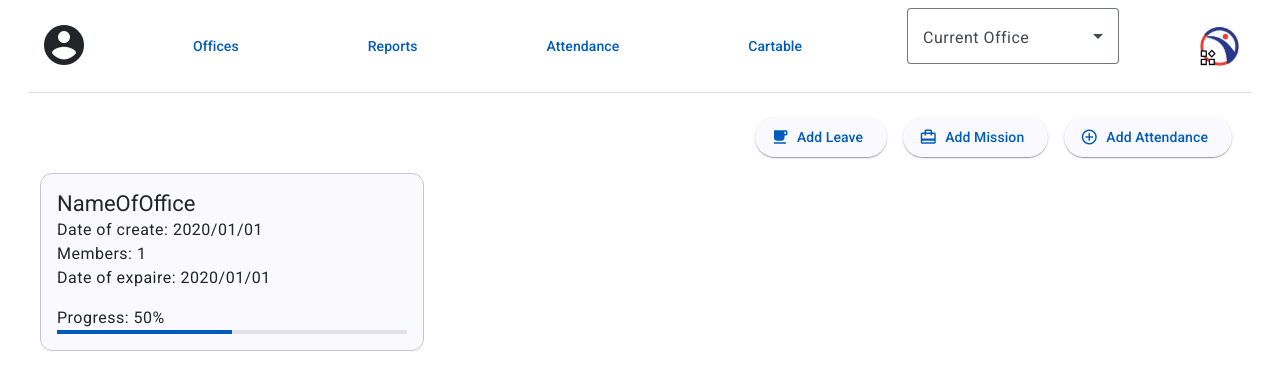
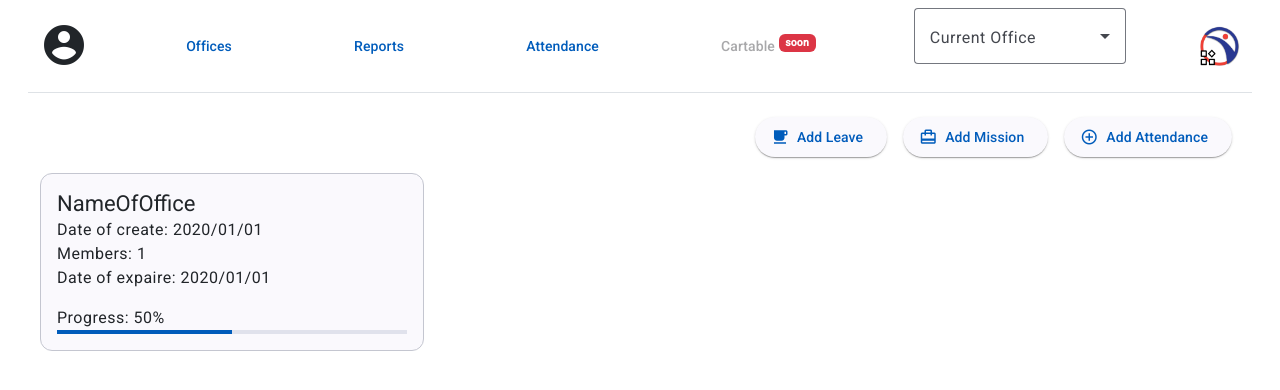
Before and after one commit to GrandAmir72/en-punch-card, an Angular app in the folder en-puch-card-app/: page /dashboard in a window 1280 px wide. Shown: the top 390 px of the page. Built offline with nearby package versions, Linux system fonts and the light colour scheme.

Commit message:
fix some fucking issues

```diff
--- a/en-puch-card-app/src/app/components/Navbar/navbar/navbar.component.html
+++ b/en-puch-card-app/src/app/components/Navbar/navbar/navbar.component.html
@@ -17,8 +17,8 @@
                 [routerLinkActiveOptions]="{ exact: true }">Reports</button>
             <button class="border-0" mat-stroked-button [routerLink]="['/dashboard/attendance/setAttendance']"
                 routerLinkActive="active-button" [routerLinkActiveOptions]="{ exact: true }">Attendance</button>
-            <button class="border-0" mat-stroked-button [routerLink]="['/dashboard/cartable/all']" routerLinkActive="active-button"
-                [routerLinkActiveOptions]="{ exact: true }">Cartable</button>
+            <button disabled class="border-0" mat-stroked-button [routerLink]="['/dashboard/cartable/all']" routerLinkActive="active-button"
+                [routerLinkActiveOptions]="{ exact: true }">Cartable <sup class="badge bg-danger">soon</sup></button>
             <!-- <button class="border-0" mat-stroked-button routerLinkActive="active-button"
                 [routerLinkActiveOptions]="{ exact: true }">Leave</button>
             <button class="border-0" mat-stroked-button routerLinkActive="active-button"
```
